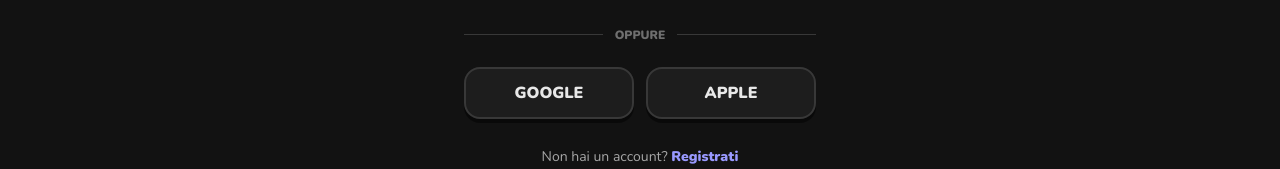
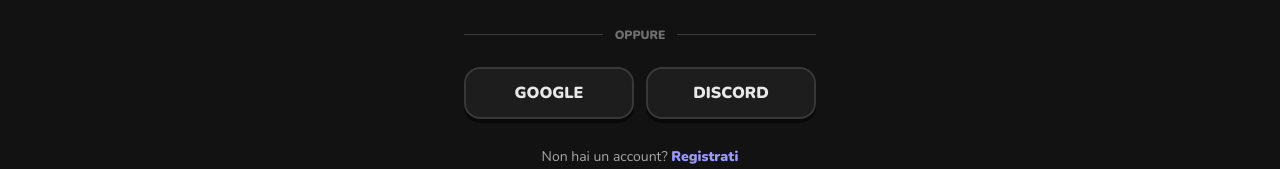
Before and after one commit to ruggioruggio/editingapp, a Next.js app: page /login in a window 1280 px wide. Shown: the part 505-674 px from the top of the page. Built offline with nearby package versions, Linux system fonts and the light colour scheme; no server answers.

Commit message:
Accesso con Discord al posto di Apple
Co-Authored-By: Claude Opus 5.5 <noreply@anthropic.com>

```diff
--- a/src/components/auth/OAuthButtons.tsx
+++ b/src/components/auth/OAuthButtons.tsx
@@ -8,10 +8,10 @@ import { FormMessage } from "./AuthShell";
 
 const PROVIDERS: { id: Provider; label: string }[] = [
   { id: "google", label: "Google" },
-  { id: "apple", label: "Apple" },
+  { id: "discord", label: "Discord" },
 ];
 
-/** Accesso con Google/Apple: vanno attivati in Supabase → Authentication → Providers. */
+/** Accesso con Google/Discord: vanno attivati in Supabase → Authentication → Providers. */
 export function OAuthButtons({ next }: { next: string }) {
   const [error, setError] = useState<string | null>(null);
 
```
